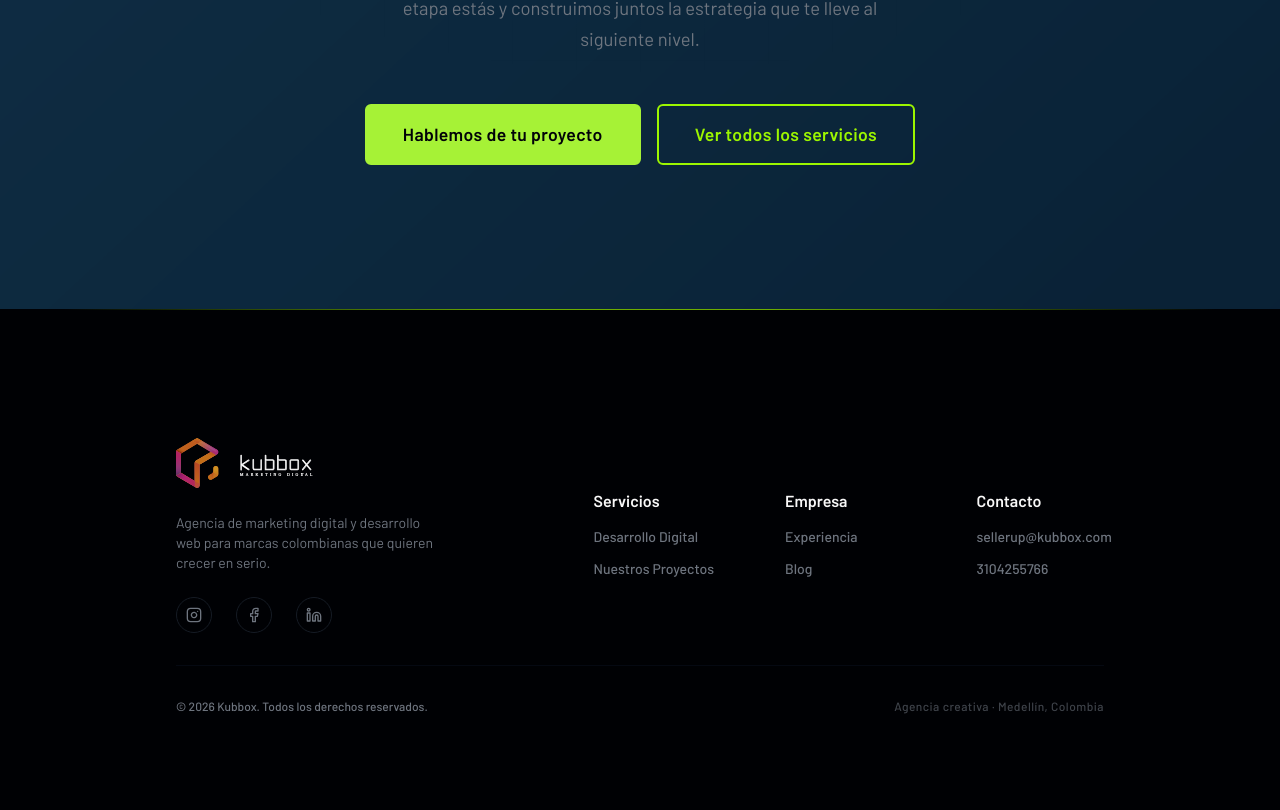
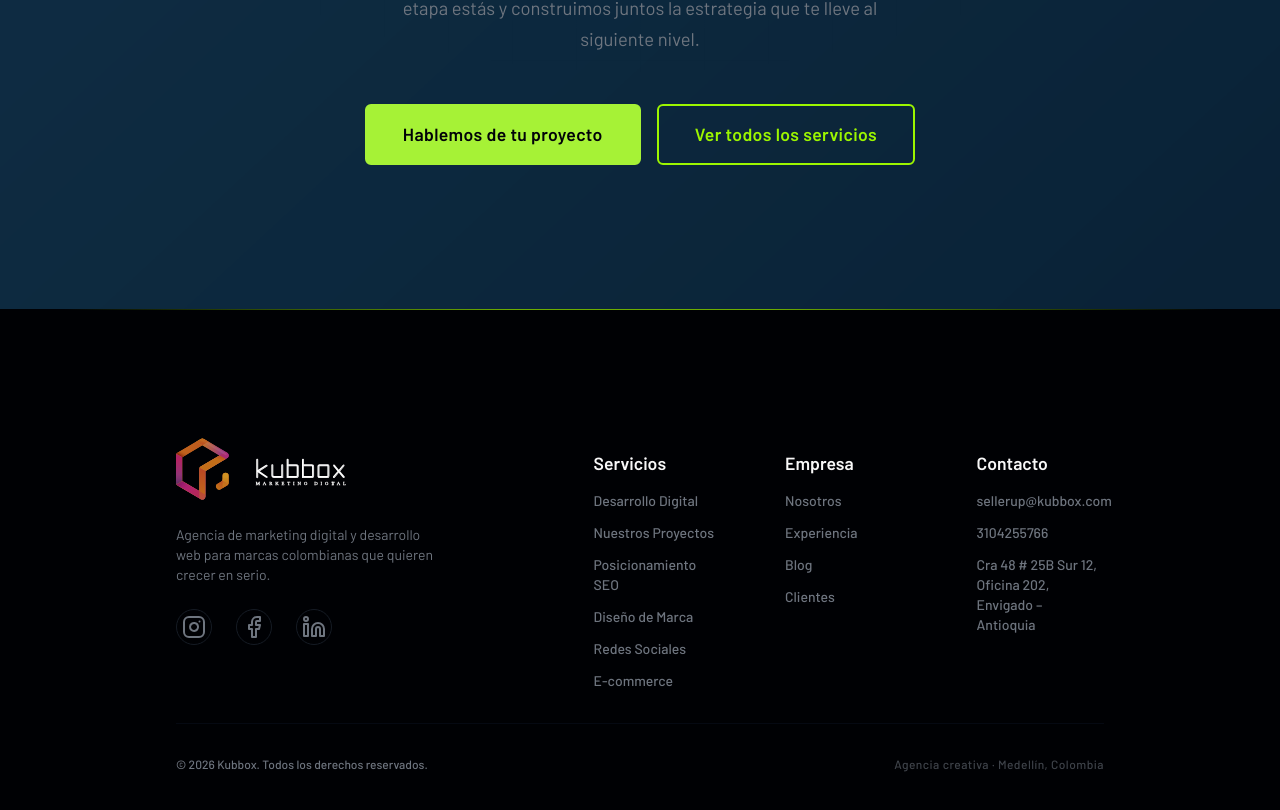
Before and after one commit to kubbox-dev/sitio_kubbox, a React (Vite) app: page / in a window 1280 px wide. Shown: the part 5777-6587 px from the top of the page. Built offline with nearby package versions, Linux system fonts and the light colour scheme; a web font is replaced by a local one.

Commit message:
footer (temporal hasta confirmacion)

```diff
--- a/src/components/layout/Footer.jsx
+++ b/src/components/layout/Footer.jsx
@@ -6,20 +6,30 @@ const SECTIONS = [
     links: [
       { name: "Desarrollo Digital", href: "/servicios/desarrollo-digital" },
       { name: "Nuestros Proyectos", href: "/proyectos" },
+      { name: "Posicionamiento SEO", href: "/servicios/seo" },
+      { name: "Diseño de Marca", href: "/servicios/diseno-marca" },
+      { name: "Redes Sociales", href: "/servicios/redes-sociales" },
+      { name: "E-commerce", href: "/servicios/ecommerce" },
     ],
   },
   {
     title: "Empresa",
     links: [
+      { name: "Nosotros", href: "/nosotros" },
       { name: "Experiencia", href: "/" },
-      { name: "Blog", href: "#" },
+      { name: "Blog", href: "/blog" },
+      { name: "Clientes", href: "/clientes" },
     ],
   },
   {
     title: "Contacto",
     links: [
-      { name: "sellerup@kubbox.com", href: "/privacidad" },
-      { name: "3104255766", href: "/terminos" },
+      { name: "sellerup@kubbox.com", href: "mailto:sellerup@kubbox.com" },
+      { name: "3104255766", href: "tel:3104255766" },
+      {
+        name: "Cra 48 # 25B Sur 12, Oficina 202, Envigado – Antioquia",
+        href: "https://maps.google.com/?q=Cra+48+%23+25B+Sur+12+Envigado+Antioquia",
+      },
     ],
   },
 ];
@@ -44,14 +54,14 @@ export default function Footer() {
       />
 
       <div className="mx-auto w-[80%] px-[var(--container-pad)] py-32">
-        <div className="flex w-full flex-col justify-between gap-10 lg:flex-row lg:items-center lg:text-left">
+        <div className="flex w-full flex-col justify-between gap-10 lg:flex-row lg:items-start lg:text-left">
           {/* Left: logo + tagline + social */}
           <div className="flex w-full flex-col justify-between gap-6 lg:items-start lg:max-w-[35%]">
             <Link to="/" className="block no-underline">
               <img
                 src="/images/LOGO BUENO KUBBOX/Recurso 52.svg"
                 alt="Kubbox"
-                style={{ height: "3.2rem", width: "auto", display: "block" }}
+                style={{ height: "4rem", width: "auto", display: "block" }}
               />
             </Link>
             <p
@@ -88,7 +98,7 @@ export default function Footer() {
                         "oklch(0.22 0.020 260)";
                     }}
                   >
-                    <Icon size={16} />
+                    <Icon size={24} />
                   </a>
                 </li>
               ))}
@@ -96,7 +106,7 @@ export default function Footer() {
           </div>
 
           {/* Right: link sections - alineado perfectamente con el logo */}
-          <div className="grid w-full gap-6 md:grid-cols-3 lg:max-w-[55%] lg:gap-16">
+          <div className="grid w-full gap-6 md:grid-cols-3 lg:max-w-[55%] lg:gap-16 lg:pt-4">
             {SECTIONS.map((section, sectionIdx) => (
               <div key={sectionIdx}>
                 <h3
@@ -107,6 +117,7 @@ export default function Footer() {
                     marginTop: 0,
                     paddingTop: 0,
                     lineHeight: 1.2,
+                    fontSize: "1.1rem",
                   }}
                 >
                   {section.title}
```
